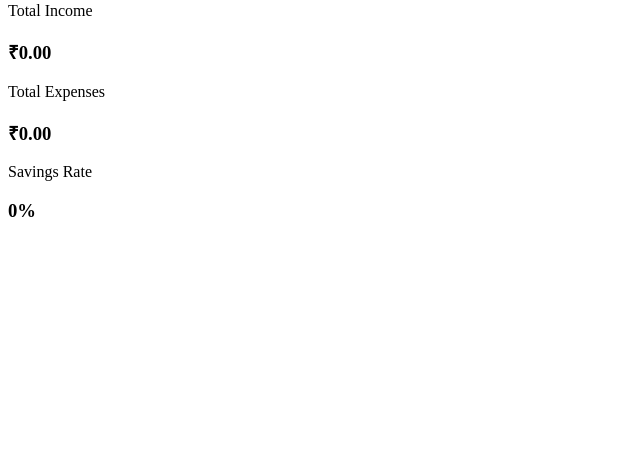
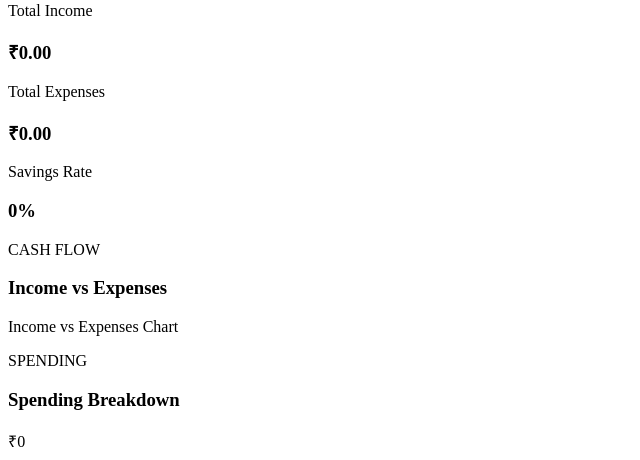
Before and after one commit to arifaibrahim/FinFlow, a Flask app: page / in a window 1280 px wide. Shown: the part 616-1076 px from the top of the page, without its empty margins (0-640 px from the left). Before the commit the page ends 833 px from the top, so only its background shows below. Run offline with Flask 3, Linux system fonts and the light colour scheme.

Commit message:
home analytics page

```diff
--- a/templates/index.html
+++ b/templates/index.html
@@ -148,3 +148,57 @@
     </section>
 </section>
 </main>
+
+<section class="dashboard-grid two-column">
+
+    <article class="dashboard-card">
+        <div class="card-header">
+            <div>
+                <p class="card-label">
+                    CASH FLOW
+                </p>
+
+                <h3>
+                    Income vs Expenses
+                </h3>
+            </div>
+        </div>
+
+        <div class="chart-placeholder">
+
+            <div class="chart-placeholder-text">
+                Income vs Expenses Chart
+            </div>
+
+        </div>
+
+    </article>
+
+
+    <article class="dashboard-card">
+        <div class="card-header">
+
+            <div>
+                <p class="card-label">
+                    SPENDING
+                </p>
+
+                <h3>
+                    Spending Breakdown
+                </h3>
+            </div>
+
+        </div>
+
+        <div class="donut-placeholder">
+
+            <div class="donut-circle">
+                <span>
+                    ₹0
+                </span>
+            </div>
+
+        </div>
+
+    </article>
+</section>
```
